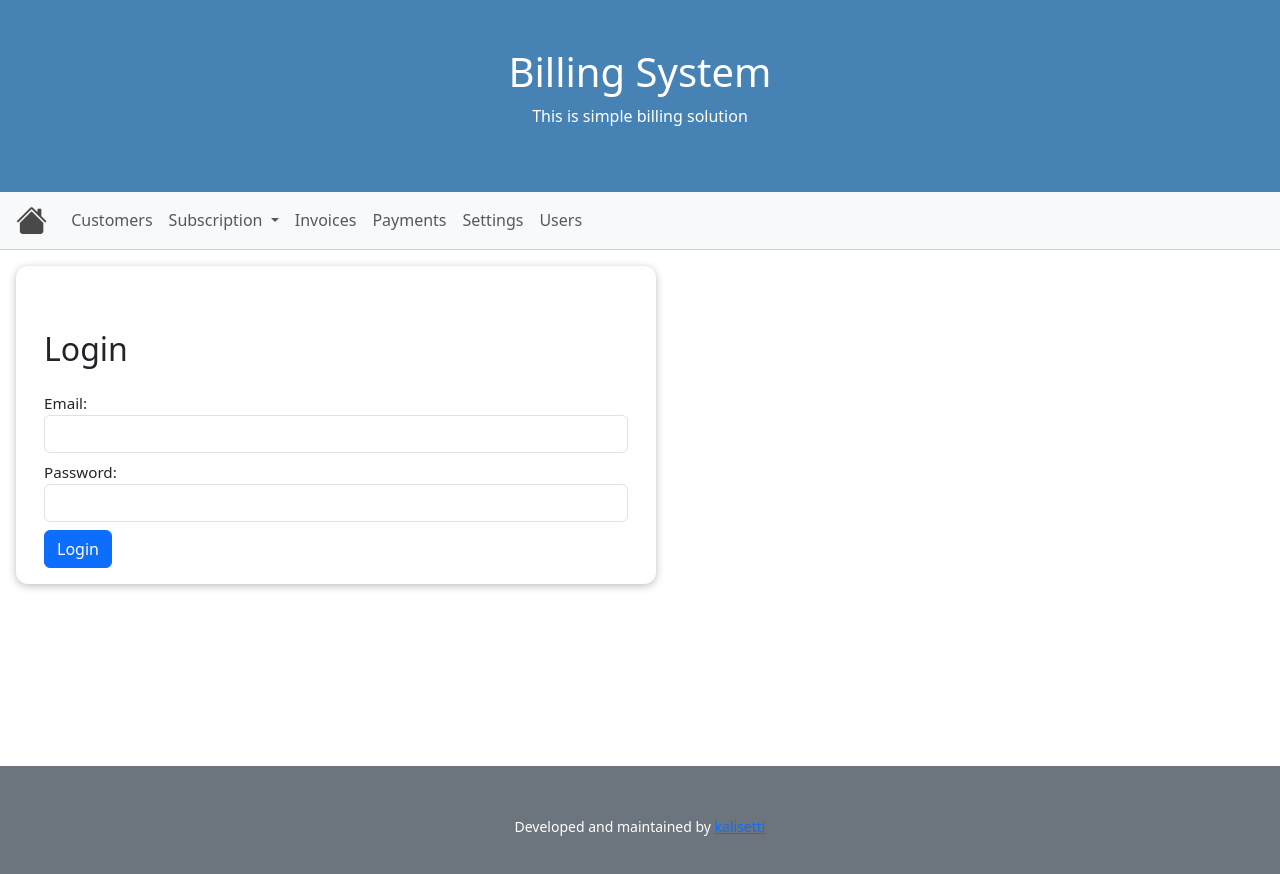
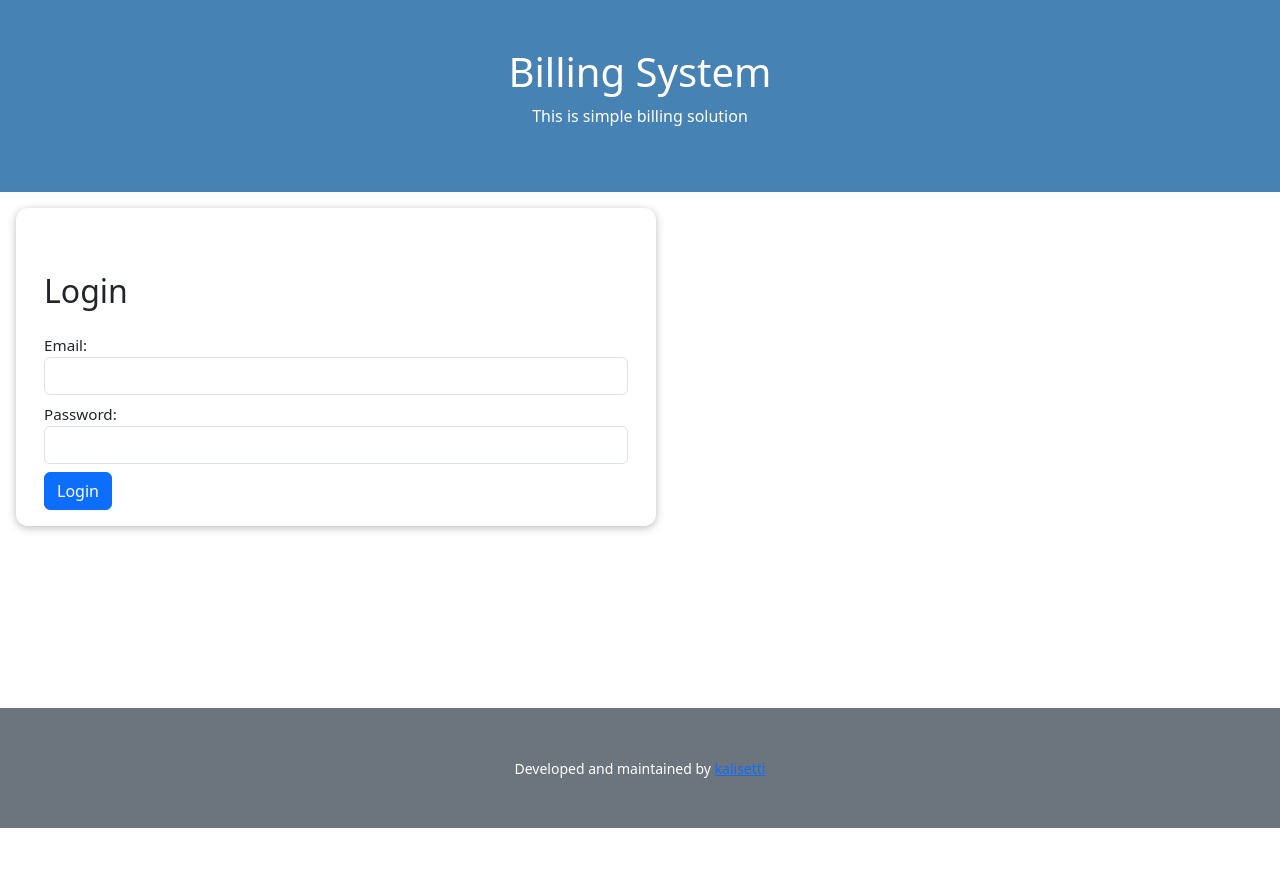
Before and after one commit to kalisetti/billing, a Vue app: page /login in a window 1280 px wide. Shown: the top 874 px of the page. After the commit the page ends 828 px from the top, so only its background shows below. Built offline with nearby package versions, Linux system fonts and the light colour scheme; no server answers.

Commit message:
hide navbar if user is not logged in

```diff
--- a/src/App.vue
+++ b/src/App.vue
@@ -1,6 +1,6 @@
 <template>
   <div>
-    <base-page></base-page>
+    <base-page :isUserLoggedIn="this.isUserLoggedIn"></base-page>
   </div>
 </template>
 
@@ -11,6 +11,11 @@ import BasePage from './pages/BasePage.vue';
 export default {
   name: "App",
   components: { BasePage },
+  data() {
+    return {
+      isUserLoggedIn: false
+    }
+  },
   created() {
     console.log('App.vue: created step1...');
     this.checkAuthentication();
@@ -24,17 +29,19 @@ export default {
           if (response.data.loggedIn) {
             // User is already logged in, redirect to the desk page
             console.log('response.data.loggedIn', response.data.loggedIn);
-
+            this.isUserLoggedIn = true;
             if (this.$route.path === "/login") {
               this.$router.push('/desk');
             }
           } else {
+            this.isUserLoggedIn = false;
             if (this.$route.path !== "/register") {
               this.$router.push('/login');
             }
           }
         })
         .catch((error) => {
+          this.isUserLoggedIn = false;
           console.log("Error checking authentication status:", error);
         });
     },
@@ -58,7 +65,8 @@ export default {
   },
   provide() {
     return {
-      logout: this.logout
+      logout: this.logout,
+      // isUserLoggedIn: this.isUserLoggedIn,
     }
   }
 };
--- a/src/pages/BasePage.vue
+++ b/src/pages/BasePage.vue
@@ -2,7 +2,7 @@
     <div>
         <header>
             <page-header></page-header>
-            <nav-bar></nav-bar>
+            <nav-bar v-if="isUserLoggedIn"></nav-bar>
         </header>
         <main>
             <router-view id="main"></router-view>
@@ -21,6 +21,8 @@ import NavBar from './navigation/NavBar.vue';
 export default {
     name: "BasePage",
     components: { PageHeader, PageFooter, NavBar },
+    props: ['isUserLoggedIn']
+    // inject: ['isUserLoggedIn']
 };
 </script>
 
```
